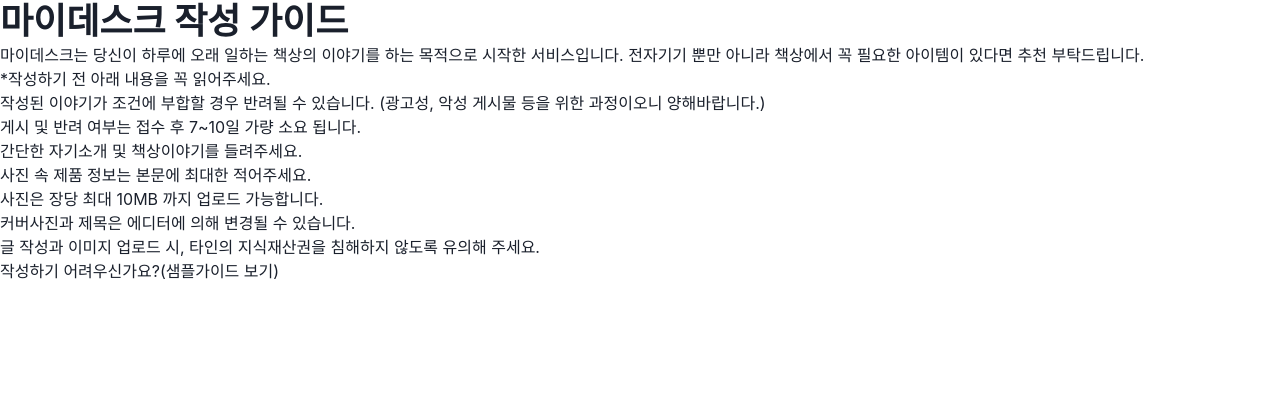
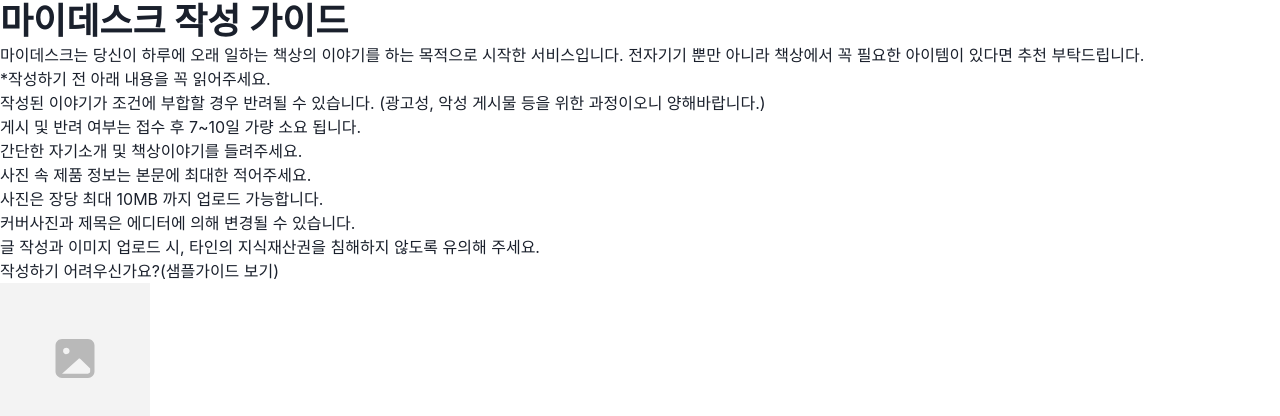
Before and after one commit to MyDeskDev/my-desk-front, a Next.js app: page /invite/desks/new in a window 1280 px wide. Shown: the top 416 px of the page. Built offline with nearby package versions, Linux system fonts and the light colour scheme.

Commit message:
ImageInput 추가

```diff
--- a/next.config.js
+++ b/next.config.js
@@ -1,6 +1,13 @@
 /** @type {import('next').NextConfig} */
 const nextConfig = {
   reactStrictMode: true,
+  webpack: (config) => {
+    config.module.rules.push({
+      test: /\.svg$/,
+      use: ['@svgr/webpack'],
+    });
+    return config;
+  },
 };
 
 module.exports = nextConfig;
--- a/package.json
+++ b/package.json
@@ -21,6 +21,7 @@
     "@storybook/manager-webpack5": "^6.5.8",
     "@storybook/react": "^6.5.8",
     "@storybook/testing-library": "^0.0.12",
+    "@svgr/webpack": "^6.2.1",
     "@types/node": "17.0.42",
     "@types/react": "^17.0.2",
     "@types/react-dom": "^17.0.2",
--- /dev/null
+++ b/src/components/CreateDesk/ImageInput.tsx
@@ -0,0 +1,33 @@
+import { Input, Box, FormLabel } from '@chakra-ui/react';
+import ImageIcon from '@/icons/image-icon.svg';
+
+//TODO: 스타일 리팩토링
+const ImageInput = () => {
+  return (
+    <Box display="inline-block" w="150px" h="150px">
+      <FormLabel
+        pos="relative"
+        width="100%"
+        height="100%"
+        display="flex"
+        alignItems="center"
+        justifyContent="center"
+        backgroundColor="#F3F3F3"
+        cursor="pointer"
+      >
+        <ImageIcon />
+        <Input
+          type="file"
+          opacity="0"
+          pos="absolute"
+          top="0"
+          right="0"
+          bottom="0"
+          left="0"
+        />
+      </FormLabel>
+    </Box>
+  );
+};
+
+export default ImageInput;
--- a/src/pages/invite/desks/new.tsx
+++ b/src/pages/invite/desks/new.tsx
@@ -2,6 +2,7 @@
 
 import TitleBox from '@/components/CreateDesk/TitleBox';
 import CreateGuide from '@/components/CreateDesk/CreateGuide';
+import ImageInput from '@/components/CreateDesk/ImageInput';
 
 const InviteCreateDesk: NextPage = () => {
   return (
@@ -9,6 +10,7 @@
       <main>
         <TitleBox />
         <CreateGuide />
+        <ImageInput />
       </main>
     </div>
   );
--- a/tsconfig.json
+++ b/tsconfig.json
@@ -17,7 +17,8 @@
     "types": ["node"],
     "baseUrl": ".",
     "paths": {
-      "@/*": ["src/*"]
+      "@/*": ["src/*"],
+      "@/icons/*": ["public/images/icons/*"]
     }
   },
   "include": ["next-env.d.ts", "**/*.ts", "**/*.tsx"],
```
Also changed, not shown: public/images/icons/image-icon.svg (added), 1 other file (tests, documents, lock files or other folders).
